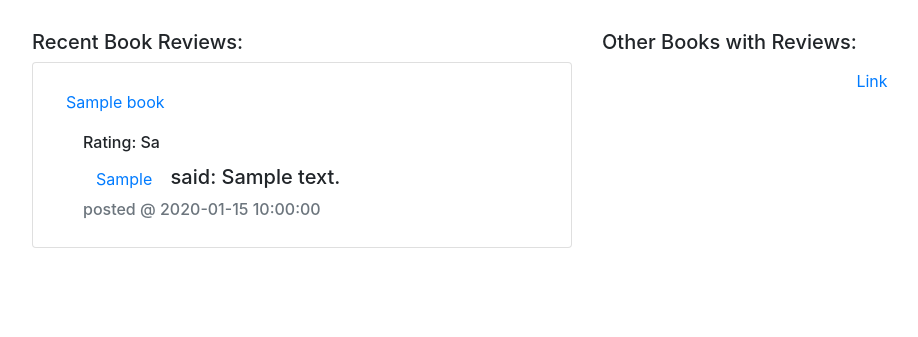
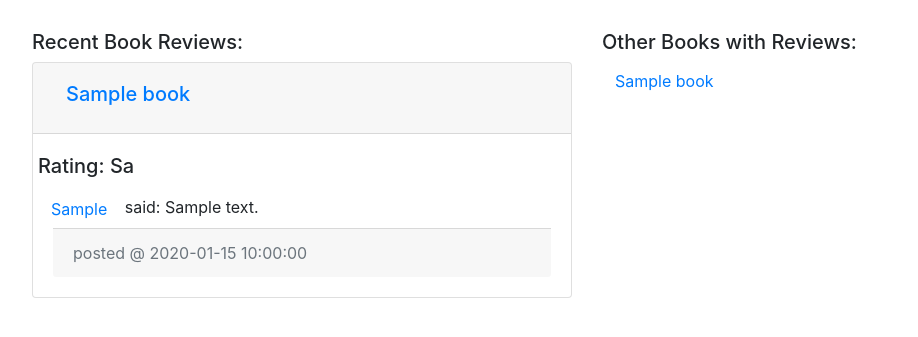
Before and after one commit to kellikells/Book-Reviews, a Flask app: page /booksPage in a window 1280 px wide. Shown: the part 56-393 px from the top of the page, without its empty margins (53-971 px from the left). Run offline with Flask 2, Linux system fonts and the light colour scheme; the visitor is signed in with stand-in values (Sample User, id 1); tables that the repository leaves empty hold one stand-in row (values such as "Sample post"); some libraries are stand-ins or nearby versions.

```diff
--- a/server.py
+++ b/server.py
@@ -132,7 +132,11 @@ def login():
 def addPage():
     user_id= session['user_id']
 
-    return render_template('add.html')
+    mysql = connectToMySQL('booksdb')
+    query = "SELECT * FROM authors;"
+    author_results = mysql.query_db(query)
+
+    return render_template('add.html', author_results = author_results)
 
 
 # ====================================================
@@ -242,7 +246,12 @@ def booksPage():
     query = "SELECT * FROM reviews LEFT JOIN users ON reviews.user_id= users.id JOIN books ON reviews.book_id = books.id JOIN authors ON books.author_id= authors.id ORDER BY reviews.id DESC LIMIT 3;"
     results = mysql.query_db(query)
 
-    return render_template('books.html', results = results)
+    # getting all books in database to list as a link
+    mysql = connectToMySQL('booksdb')
+    query = "SELECT * FROM books;"
+    book_results = mysql.query_db(query)
+
+    return render_template('books.html', results = results, book_results = book_results)
 
 
 # ====================================================
--- a/templates/books.html
+++ b/templates/books.html
@@ -47,7 +47,6 @@
     <!-- =================================================================================================== -->
 
     <div class="container">
-
         <div class="row">
 
             <!-- ------------------ Left column -------------------- -->
@@ -56,13 +55,11 @@
 
                 <!-- LOOP FOR LAST 3 REVIEWS -->
 
-
                 {% for review in results %}
                 <div class="row">
                     <div class="col">
                         <div class="card">
-                            <div class="card-body">
-                                <h5 class="card-title">
+                            <div class="card-header">
 
                                     <!-- form used for book title link -->
                                     <form action="/get_book_review" method="post">
@@ -70,53 +67,54 @@
 
                                         <!-- book title: link to book's page -->
                                         <button type="submit" class="btn btn-link">
-                                            {{ review.title }}
+                                            <h5>{{ review.title }}</h5>
                                         </button>
 
                                     </form>
 
+                            </div>
+                            <div class="card-body">
+                                <div class="row">
+
+                                    <!-- rating -->
+                                    <h5 class="card-title">
+
+                                        Rating: {{ review.rating }}
                                     </h5>
 
+                                </div>
                                 <div class="row">
-                                    <div class="col" style="margin-left: 30px;">
 
-                                        <!-- rating -->
-                                        <h6 class="card-text">
-
-                                            Rating: {{ review.rating }}
-
-                                        </h6>
-
-                                        <!-- most recent comment: username is a link -->
-                                        <h5 class="card-text">
+                                    <!--username is a link -->
+                                    <p class="card-text">
 
                                         <!-- form routes to user page of review, using hidden input value -->
                                     <form action="/getUser" method="post">
 
                                         <input type="hidden" name="userID" value="{{ review.user_id }}">
 
-                                                <button type="submit" class="btn btn-link">{{ review.alias }}</button> said: {{ review.content }}
+                                        <button type="submit" class="btn btn-link">{{ review.alias }}</button>
+                                        said: {{ review.content }}
 
                                     </form>
+                                    </p>
 
-
-                                        </h5>
-
+                                </div>
+                                <div class="card-footer text-muted">
                                     <!-- comment's timestamp  -->
-                                        <h6 class="card-subtitle mb-2 text-muted">
 
                                     posted @ {{ review.updated_at }}
 
-                                        </h6>
-                                    </div>
                                 </div>
                             </div>
                         </div>
                     </div>
                 </div>
                 {% endfor %}
+            </div>
 
-            </div>
+
+
 
 
             <!-- ------------------ Right column -------------------- -->
@@ -124,13 +122,26 @@
                 <h5>Other Books with Reviews:</h5>
 
                 <div class="row">
-                    <div class="col">
+                    <div class="col" >
 
-                        <div data-spy="scroll" class="scrollspy list-group">
+                        <div scrolling="yes" >
 
-                            <!-- LOOP THROUGH ALL BOOKS WITH REVIEWS -->
-                            <button type="submit" class="btn btn-link">Link</button>
 
+                            <!-- LOOP FOR ALL BOOKS IN DATABASE  -->
+                            {% for book in book_results %}
+
+                            <!-- form used for book title link -->
+                            <form action="/get_book_review" method="post">
+                                <input type="hidden" name="book_id" value="{{ book.id }}">
+
+                                <!-- book title: link to book's page -->
+                                <button type="submit" class="btn btn-link">
+                                    {{ book.title }}
+                                </button>
+
+                            </form>
+
+                            {% endfor %}
                         </div>
 
                     </div>
```
Also changed, not shown: templates/add.html (+24 -14 lines). Lines whose indentation alone changed are shown as unchanged.
